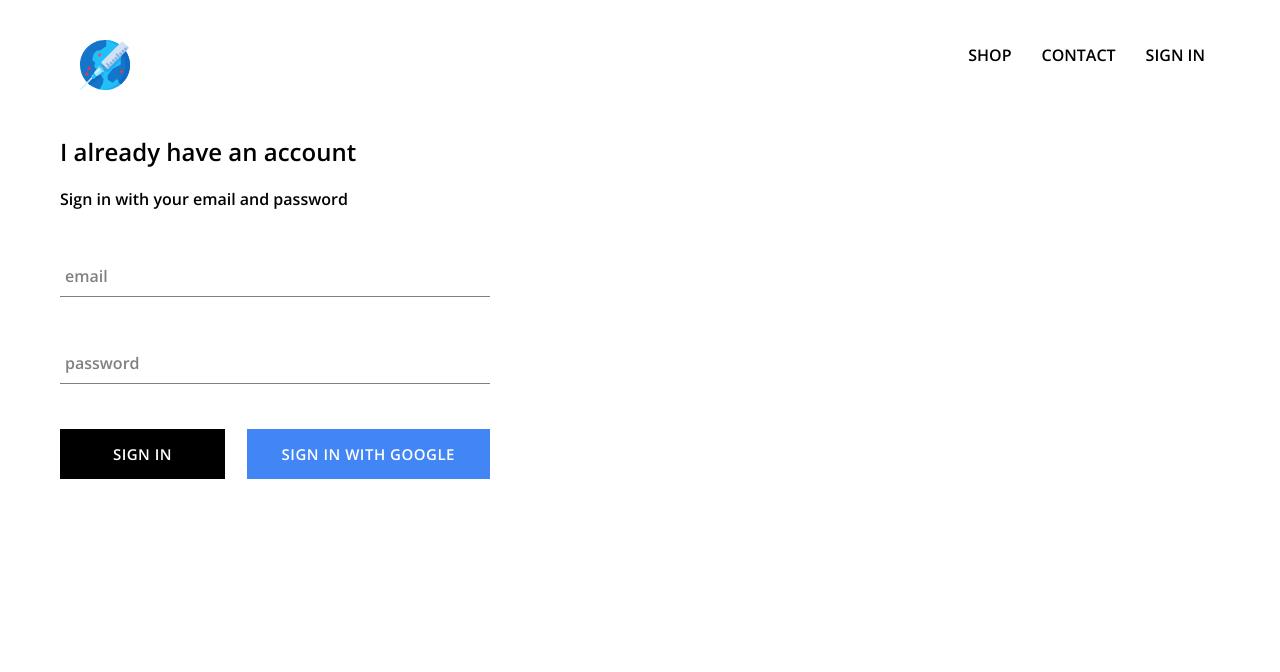
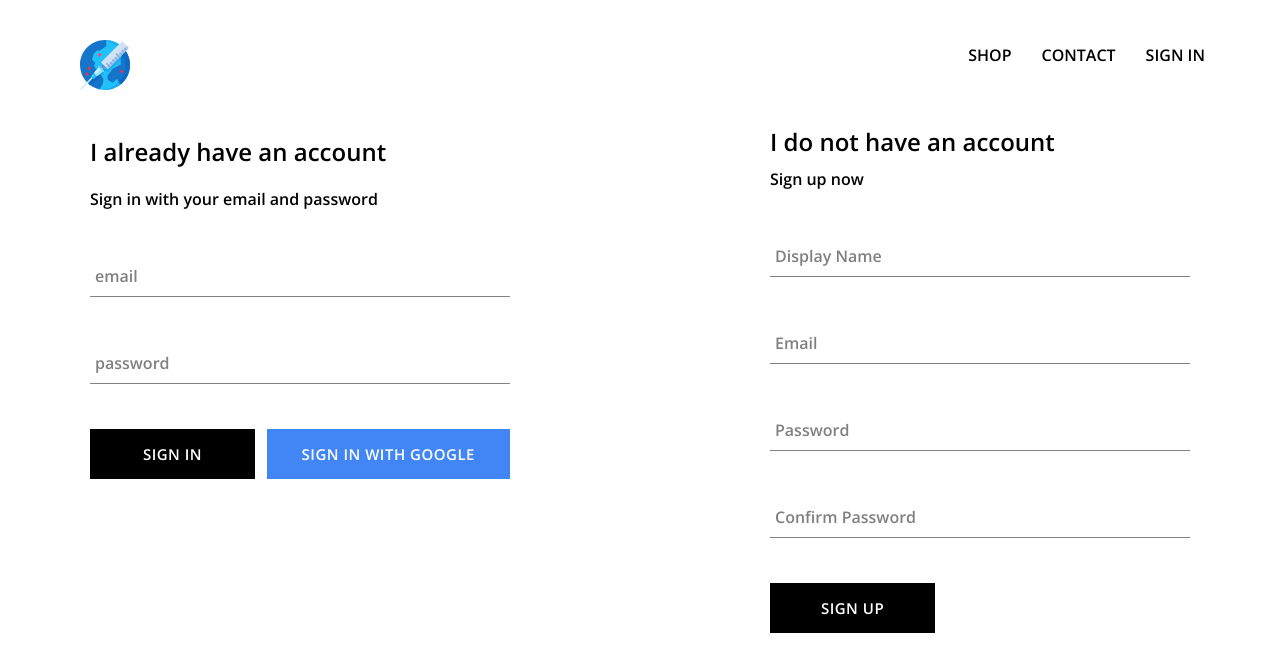
Before and after one commit to Dorikaa/fight-covid, a React (Create React App) app: page /signin in a window 1280 px wide. Shown: the top 672 px of the page. Built offline with nearby package versions, Linux system fonts and the light colour scheme; no server answers.

Commit message:
sign-up with email

```diff
--- a/src/App.js
+++ b/src/App.js
@@ -6,7 +6,7 @@
 import ShopPage from "./pages/shop/shop.component";
 import Header from "./components/header/header.component";
 import SignInAndSignUpPage from "./pages/sign-in-and-sign-up/sign-in-and-sign-up.component";
-import { auth } from "./firebase/firebase.utils";
+import { auth, createUserProfileDocument } from "./firebase/firebase.utils";
 
 class App extends React.Component {
   constructor() {
@@ -20,8 +20,20 @@
   unsubscribeFromAuth = null;
 
   componentDidMount() {
-    this.unsubscribeFromAuth = auth.onAuthStateChanged((user) => {
-      this.setState({ currentUser: user });
+    this.unsubscribeFromAuth = auth.onAuthStateChanged(async (userAuth) => {
+      if (userAuth) {
+        const userRef = await createUserProfileDocument(userAuth);
+
+        userRef.onSnapshot((snapShot) => {
+          this.setState({
+            currentUser: {
+              id: snapShot.id,
+              ...snapShot.data(),
+            },
+          });
+        });
+      }
+      this.setState({ currentUser: userAuth });
     });
   }
 
--- a/src/components/sign-in/sign-in.styles.scss
+++ b/src/components/sign-in/sign-in.styles.scss
@@ -1,5 +1,5 @@
 .sign-in {
-  width: 430px;
+  width: 420px;
   display: flex;
   flex-direction: column;
 
--- /dev/null
+++ b/src/components/sign-up/sign-up.component.jsx
@@ -0,0 +1,102 @@
+import React from "react";
+
+import "./sign-up.styles.scss";
+import FormInput from "../form-input/form-input.component";
+import CustomButton from "../custom-button/custom-button.component";
+
+import { auth, createUserProfileDocument } from "../../firebase/firebase.utils";
+
+class SignUp extends React.Component {
+  constructor() {
+    super();
+
+    this.state = {
+      displayName: "",
+      email: "",
+      password: "",
+      confirmPassword: "",
+    };
+  }
+
+  handleSubmit = async (event) => {
+    event.preventDefault();
+
+    const { displayName, email, password, confirmPassword } = this.state;
+
+    if (password !== confirmPassword) {
+      alert("Passwords don't match");
+      return;
+    }
+
+    try {
+      const { user } = await auth.createUserWithEmailAndPassword(
+        email,
+        password
+      );
+
+      await createUserProfileDocument(user, { displayName });
+
+      this.setState({
+        displayName: "",
+        email: "",
+        password: "",
+        confirmPassword: "",
+      });
+    } catch (error) {
+      console.error(error);
+    }
+  };
+
+  handleChange = (event) => {
+    const { name, value } = event.target;
+
+    this.setState({ [name]: value });
+  };
+
+  render() {
+    const { displayName, email, password, confirmPassword } = this.state;
+    return (
+      <div className="sign-up">
+        <h2 className="title">I do not have an account</h2>
+        <span>Sign up now</span>
+        <form className="sign-up-form" onSubmit={this.handleSubmit}>
+          <FormInput
+            type="text"
+            name="displayName"
+            value={displayName}
+            onChange={this.handleChange}
+            label="Display Name"
+            required
+          />
+          <FormInput
+            type="email"
+            name="email"
+            value={email}
+            onChange={this.handleChange}
+            label="Email"
+            required
+          />
+          <FormInput
+            type="password"
+            name="password"
+            value={password}
+            onChange={this.handleChange}
+            label="Password"
+            required
+          />
+          <FormInput
+            type="password"
+            name="confirmPassword"
+            value={confirmPassword}
+            onChange={this.handleChange}
+            label="Confirm Password"
+            required
+          />
+          <CustomButton type="submit">SIGN UP</CustomButton>
+        </form>
+      </div>
+    );
+  }
+}
+
+export default SignUp;
--- /dev/null
+++ b/src/components/sign-up/sign-up.styles.scss
@@ -0,0 +1,9 @@
+.sign-up {
+  display: flex;
+  flex-direction: column;
+  width: 420px;
+
+  .title {
+    margin: 10px 0;
+  }
+}
--- a/src/firebase/firebase.utils.js
+++ b/src/firebase/firebase.utils.js
@@ -13,6 +13,32 @@
   measurementId: "G-WD0S51X952",
 };
 
+export const createUserProfileDocument = async (userAuth, additionalData) => {
+  if (!userAuth) return;
+
+  const userRef = firestore.doc(`users/${userAuth.uid}`);
+
+  const snapShot = await userRef.get();
+
+  if (!snapShot.exists) {
+    const { displayName, email } = userAuth;
+    const createdAt = new Date();
+
+    try {
+      await userRef.set({
+        displayName,
+        email,
+        createdAt,
+        ...additionalData,
+      });
+    } catch (error) {
+      console.log("error creating user", error.message);
+    }
+  }
+
+  return userRef;
+};
+
 firebase.initializeApp(config);
 
 export const auth = firebase.auth();
--- a/src/pages/sign-in-and-sign-up/sign-in-and-sign-up.component.jsx
+++ b/src/pages/sign-in-and-sign-up/sign-in-and-sign-up.component.jsx
@@ -1,12 +1,14 @@
 import React from "react";
 
 import SignIn from "../../components/sign-in/sign-in.component";
+import SignUp from "../../components/sign-up/sign-up.component";
 
 import "./sign-in-and-sign-up.styles.scss";
 
 const SignInAndSignUpPage = () => (
   <div className="sign-in-and-sign-up">
     <SignIn />
+    <SignUp />
   </div>
 );
 
--- a/src/pages/sign-in-and-sign-up/sign-in-and-sign-up.styles.scss
+++ b/src/pages/sign-in-and-sign-up/sign-in-and-sign-up.styles.scss
@@ -0,0 +1,6 @@
+.sign-in-and-sign-up {
+  width: 1100px;
+  display: flex;
+  justify-content: space-between;
+  margin: 20px auto;
+}
```
